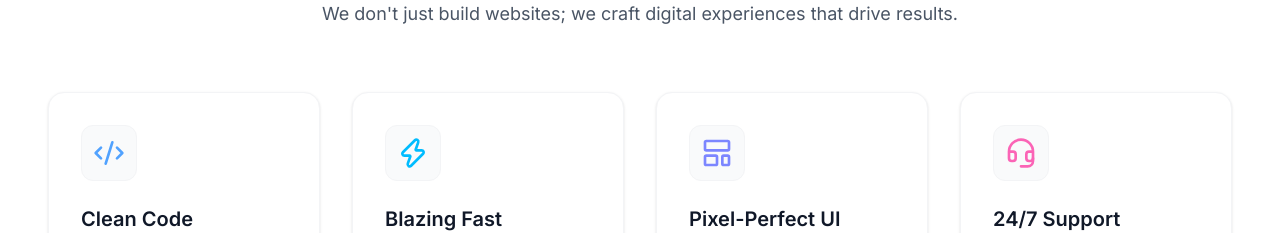
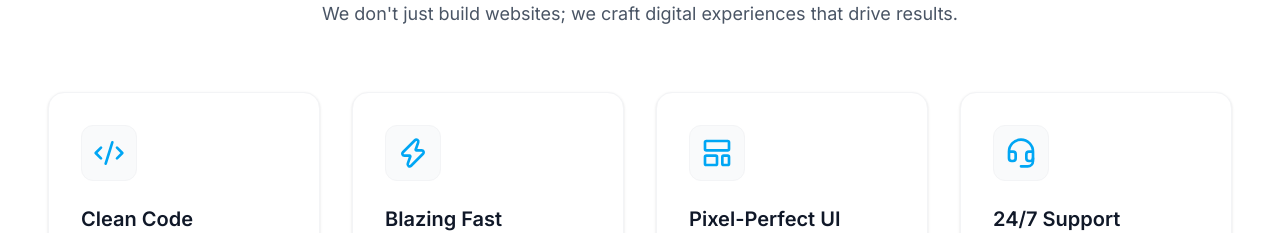
Before and after one commit to ALCA-DEVELOPER/ALCA-WEBSITE, a Next.js app: page / in a window 1280 px wide. Shown: the part 960-1193 px from the top of the page. Built offline with nearby package versions, Linux system fonts and the light colour scheme.

Commit message:
style: uniform blue color for all feature icons

```diff
--- a/src/components/Features.tsx
+++ b/src/components/Features.tsx
@@ -5,22 +5,22 @@ import { Code2, Zap, LayoutTemplate, Headset } from "lucide-react";
 
 const features = [
   {
-    icon: <Code2 className="w-8 h-8 text-blue-400" />,
+    icon: <Code2 className="w-8 h-8 text-sky-500" />,
     title: "Clean Code",
     description: "Built with modern, maintainable, and scalable code architectures ensuring long-term stability.",
   },
   {
-    icon: <Zap className="w-8 h-8 text-sky-400" />,
+    icon: <Zap className="w-8 h-8 text-sky-500" />,
     title: "Blazing Fast Performance",
     description: "Optimized for speed. We ensure your website loads instantly to keep your users engaged.",
   },
   {
-    icon: <LayoutTemplate className="w-8 h-8 text-indigo-400" />,
+    icon: <LayoutTemplate className="w-8 h-8 text-sky-500" />,
     title: "Pixel-Perfect UI",
     description: "Stunning, responsive designs that look flawless on any device and screen size.",
   },
   {
-    icon: <Headset className="w-8 h-8 text-pink-400" />,
+    icon: <Headset className="w-8 h-8 text-sky-500" />,
     title: "24/7 Support",
     description: "Dedicated assistance whenever you need it. We're here to help your business grow.",
   },
```
